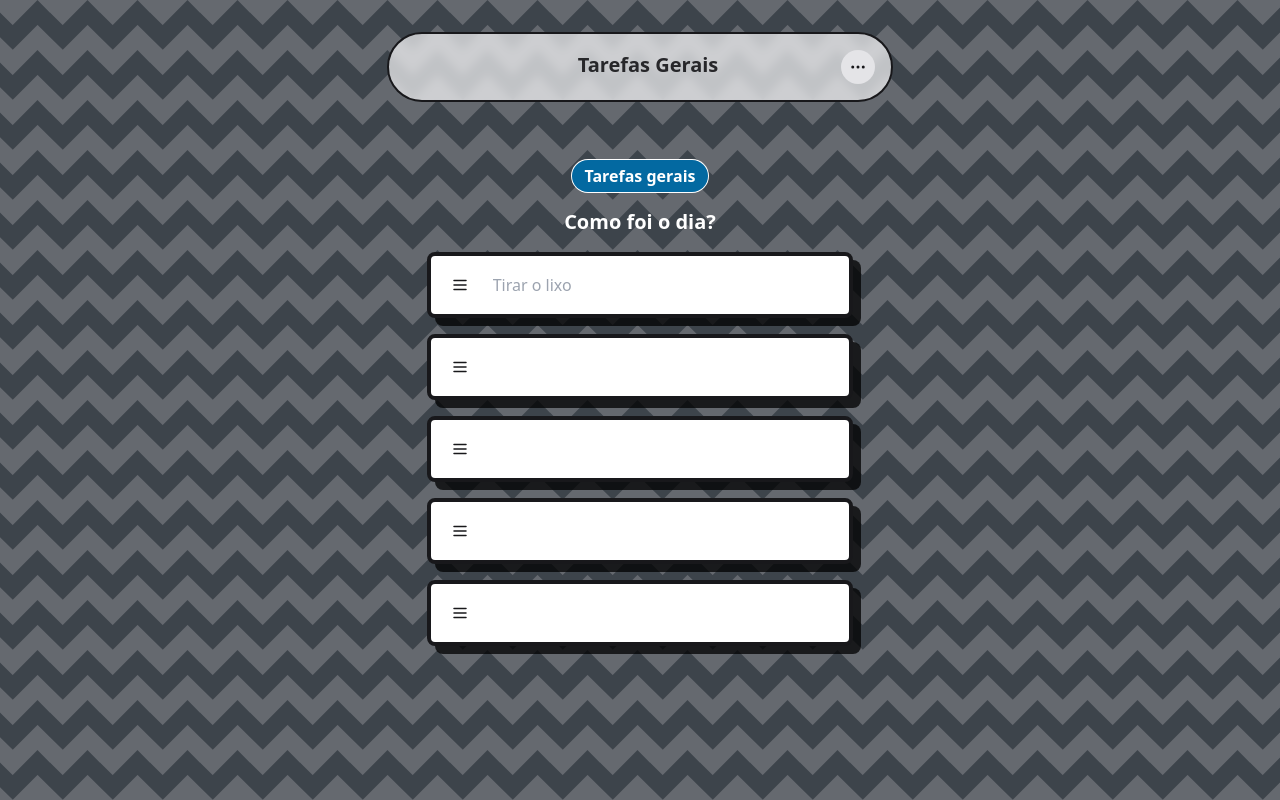
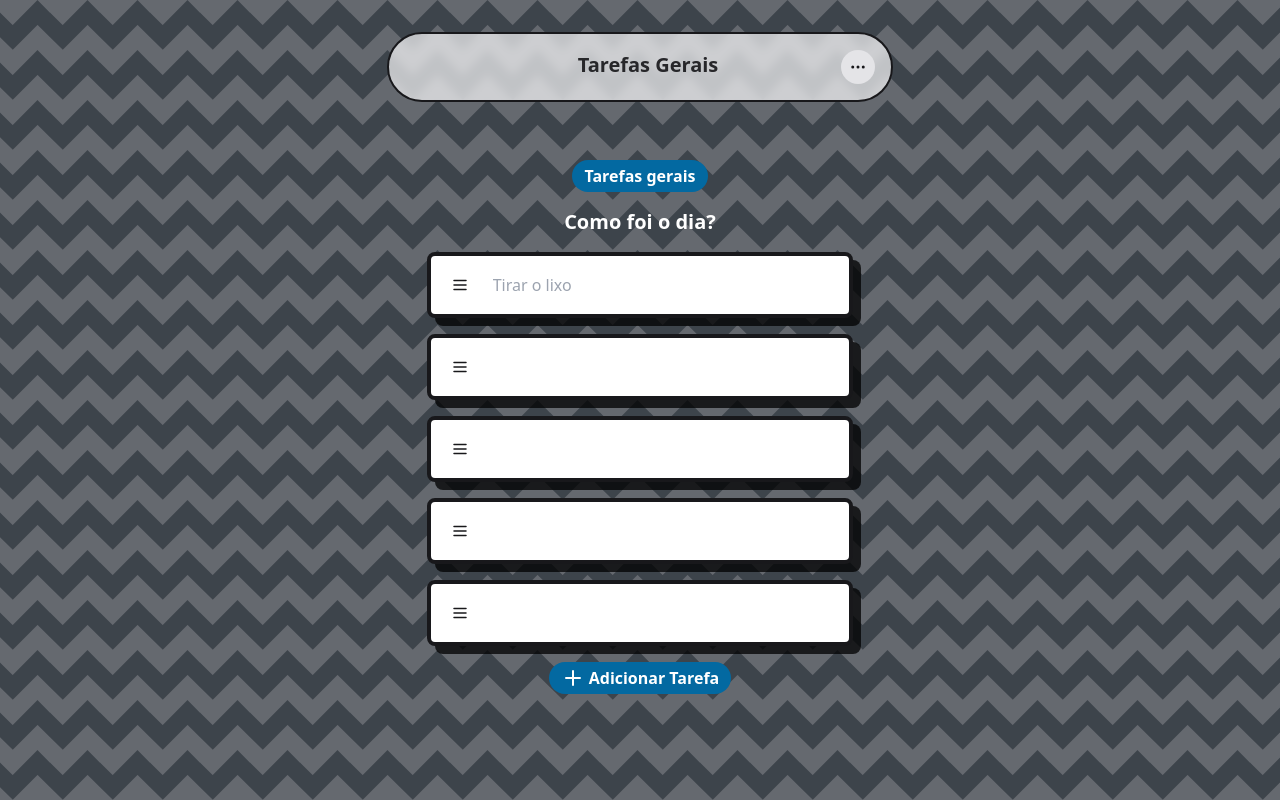
Before and after one commit to rodrigueslucas062/task-manager, a Next.js app: page / in a window 1280 px wide. Built offline with nearby package versions, Linux system fonts and the light colour scheme.

Commit message:
🤡 New Input options

```diff
--- a/src/components/Tasks.jsx
+++ b/src/components/Tasks.jsx
@@ -2,7 +2,7 @@ import { useLocalStorage } from "@/hooks/useLocalStorage";
 import { placeholders, questions } from "@/utils/placeholders";
 import { handleDone, handleRemove } from "@/utils/utils";
 import * as Dialog from "@radix-ui/react-dialog";
-import { ChevronRight, ListTodo, Menu, MoreHorizontal, Trash2, X } from "lucide-react";
+import { ChevronRight, ListTodo, Menu, MoreHorizontal, Plus, Trash2, X } from "lucide-react";
 import { useEffect, useState } from "react";
 import { toast } from "sonner";
 
@@ -79,7 +79,7 @@ const TaskItem = ({ index }) => {
                                         </span>
                                         <div className="flex flex-col mt-6 space-y-4 font-semibold">
                                             <button className="flex justify-between px-3 rounded-md hover:bg-gray-300 py-2.5"
-                                            onClick={() => handleDev()}>
+                                                onClick={() => handleDev()}>
                                                 <ListTodo />
                                                 <span className="flex-grow ml-4">Salvar nas tarefas diárias</span>
                                                 <ChevronRight />
@@ -104,6 +104,7 @@ const TaskItem = ({ index }) => {
 
 const Tasks = () => {
     const [randomQuestion, setRandomQuestion] = useState('');
+    const [inputsFilled, setInputsFilled] = useState(5)
 
     useEffect(() => {
         const generateRandomQuestion = () => {
@@ -114,15 +115,26 @@ const Tasks = () => {
         setRandomQuestion(generateRandomQuestion());
     }, []);
 
+    const handleAddNewInput = () => {
+        setInputsFilled(prevCount => prevCount + 1);
+    };
+
     return (
         <Dialog.Root>
             <section className="min-h-screen">
                 <div className="flex flex-col items-center pt-40 space-y-4 max-lg:px-4">
-                    <h1 className="bg-sky-700 text-white ring-1 ring-white py-1 px-3 rounded-3xl font-semibold">Tarefas gerais</h1>
+                    <h1 className="bg-sky-700 text-white py-1 px-3 rounded-3xl font-semibold">Tarefas gerais</h1>
                     <span className="text-white text-xl font-semibold">{randomQuestion}</span>
-                    {[...Array(5)].map((_, index) => (
-                        <TaskItem key={index} index={index} />
+                    {[...Array(inputsFilled)].map((_, index) => (
+                        <TaskItem key={index} index={index} onAddNewInput={handleAddNewInput} />
                     ))}
+                    <div className="pb-4">
+                        <button className="flex gap-1 bg-sky-700 hover:bg-sky-800 text-white font-semibold py-1 px-3 rounded-3xl"
+                            onClick={handleAddNewInput}>
+                            <Plus />
+                            Adicionar Tarefa
+                        </button>
+                    </div>
                 </div>
             </section>
         </Dialog.Root>
```
